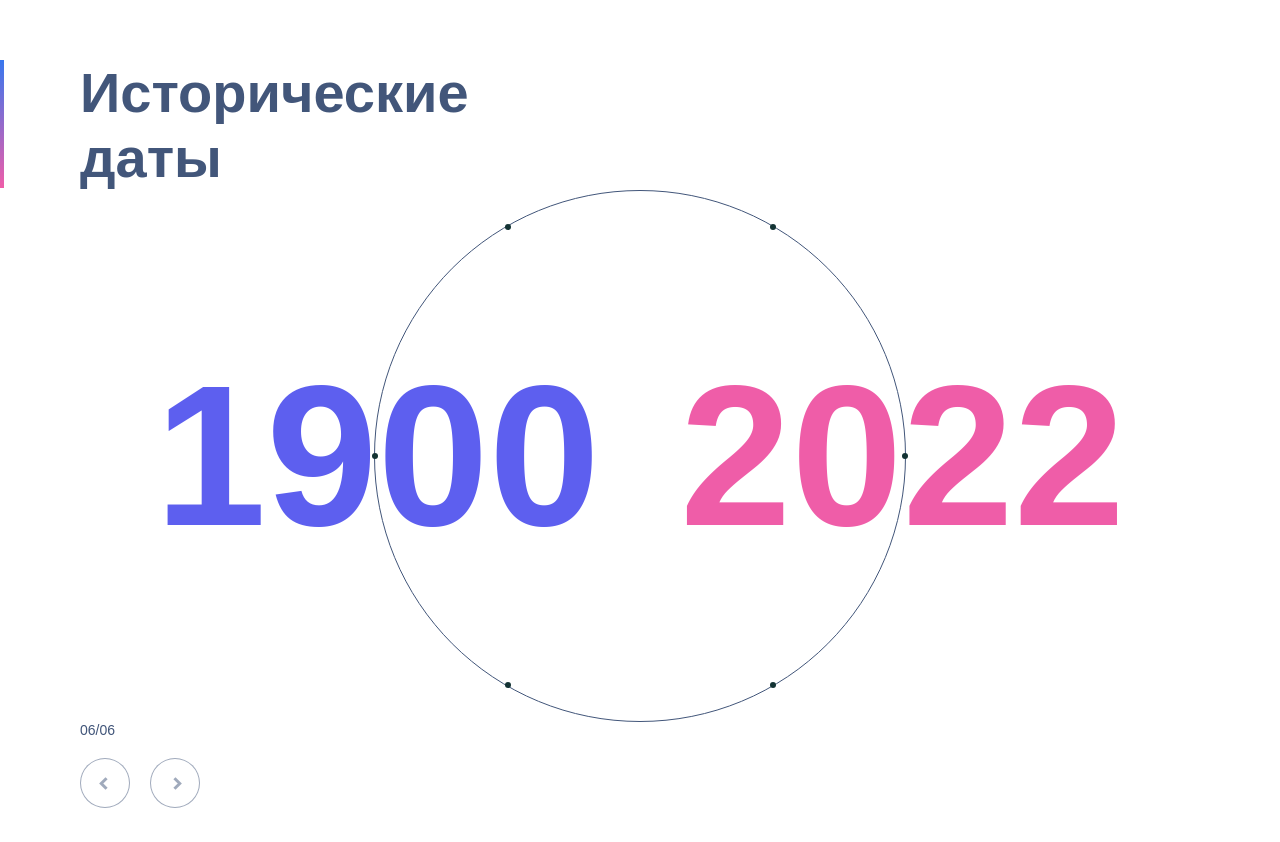
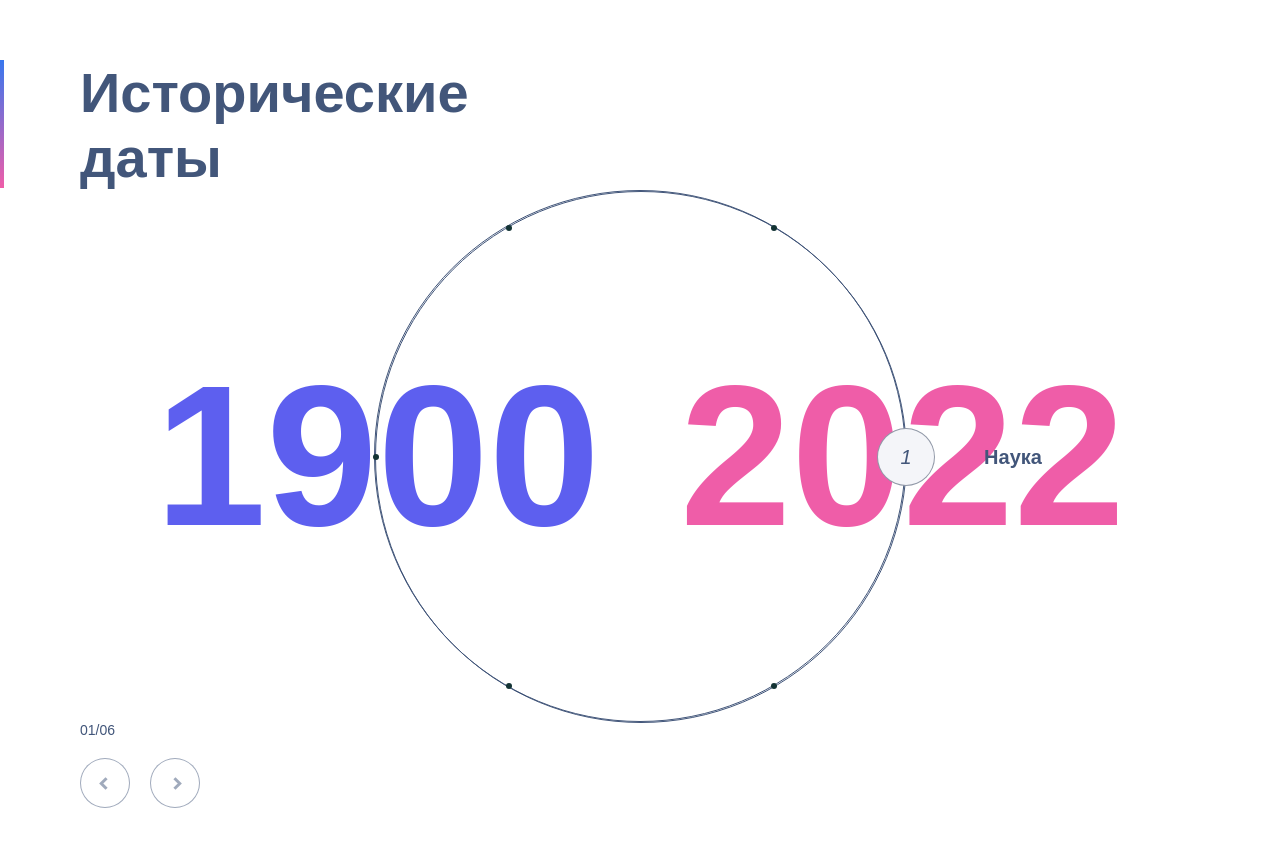
Before and after one commit to sursindmitry/history-dates, a React (Create React App) app: page / in a window 1280 px wide. Shown: the part 110-952 px from the top of the page. Built offline with nearby package versions, Linux system fonts and the light colour scheme.

Commit message:
Circle Navigation

```diff
--- a/src/App.js
+++ b/src/App.js
@@ -1,19 +1,22 @@
-import MenuItem from "./components/Circle/MenuItem";
+import React, { useState } from "react";
 import CircleMenu from "./components/Circle/CircleMenu";
+import Navigation from "./components/Navigation/Navigation";
 
 function App() {
+    const [activeButton, setActiveButton] = useState(1);
+
+    const handleCountData = (count) => {
+        setActiveButton(count);
+    };
+
     return (
         <div className="App">
             <div className="wrapper">
                 <div className="mainName">
                     <h1>Исторические даты</h1>
                 </div>
-                <CircleMenu/>
-                <div className="navigationArrows">
-                    <div className="navNumbers">06/06</div>
-                    <button className="btnLeft"><i className="arrowLeft"></i></button>
-                    <button className="btnRight"><i className="arrowRight"></i></button>
-                </div>
+                <CircleMenu activeButton={activeButton} setActiveButton={setActiveButton} />
+                <Navigation onCountData={handleCountData} />
                 <div className="cards">
                     <div className="card">
                         <b>2015</b>
@@ -22,8 +25,7 @@ function App() {
 
                     <div className="card">
                         <b>2016</b>
-                        <h4>Телескоп «Хаббл» обнаружил самую удалённую из всех обнаруженных галактик, получившую
-                            обозначение GN-z11</h4>
+                        <h4>Телескоп «Хаббл» обнаружил самую удалённую из всех обнаруженных галактик, получившую обозначение GN-z11</h4>
                     </div>
 
                     <div className="card">
--- a/src/components/Circle/CircleMenu.js
+++ b/src/components/Circle/CircleMenu.js
@@ -1,34 +1,41 @@
-import React, {useState} from "react";
-import "./CircleMenu.scss"
+import React from "react";
+import "./CircleMenu.scss";
 import MenuItem from "./MenuItem";
 
-
-const CircleMenu = (props) => {
-
-    const [active, setActive] = useState(null);
-
-    const handleClick = (id) => {
-        setActive(id);
+const CircleMenu = ({ activeButton, setActiveButton }) => {
+    const handleButtonClick = (buttonId) => {
+        setActiveButton(buttonId);
     };
 
+    const menuItems = [
+        { buttonText: "Наука", buttonId: 1 },
+        { buttonText: "Игры", buttonId: 2 },
+        { buttonText: "История", buttonId: 3 },
+        { buttonText: "Кино", buttonId: 4 },
+        { buttonText: "Театры", buttonId: 5 },
+        { buttonText: "Медицина", buttonId: 6 },
+    ];
+
     return (
-        <div>
-            <div className="circular-menu">
-                <div className="years">
-                    <b style={{color: "#5D5FEF"}}>1900</b>
-                    <b style={{color: "#EF5DA8"}}>2022</b>
-                </div>
-                    <MenuItem id={1} active={active === 1} onClick={handleClick} text={"Наука"}/>
-                    <MenuItem id={2} active={active === 2} onClick={handleClick} text={"Игры"}/>
-                    <MenuItem id={3} active={active === 3} onClick={handleClick} text={"История"}/>
-                    <MenuItem id={4} active={active === 4} onClick={handleClick} text={"Кино"}/>
-                    <MenuItem id={5} active={active === 5} onClick={handleClick} text={"Театры"}/>
-                    <MenuItem id={6} active={active === 6} onClick={handleClick} text={"Медицина"}/>
+        <div className="circular-menu">
+            <div className="years">
+                <b style={{ color: "#5D5FEF" }}>1900</b>
+                <b style={{ color: "#EF5DA8" }}>2022</b>
+            </div>
+            <div className="menu-content">
+
+                {menuItems.map((item) => (
+                    <MenuItem
+                        key={item.buttonId}
+                        buttonText={item.buttonText}
+                        buttonId={item.buttonId}
+                        isActive={activeButton === item.buttonId}
+                        onClick={() => handleButtonClick(item.buttonId)}
+                    />
+                ))}
             </div>
         </div>
-
-
     );
-}
+};
 
 export default CircleMenu;
--- a/src/components/Circle/CircleMenu.scss
+++ b/src/components/Circle/CircleMenu.scss
@@ -8,7 +8,17 @@
   border: 1px solid #42567A;
   border-radius: 50%;
 }
-
+.menu-content{
+  position: relative;
+  align-items: center;
+  justify-content: center;
+  margin: 0 auto;
+  width: 530px;
+  height: 530px;
+  border: 1px solid #42567A;
+  border-radius: 50%;
+  transform-origin: center;
+}
 .years {
   position: absolute;
   top: 50%;
--- a/src/components/Circle/MenuItem.js
+++ b/src/components/Circle/MenuItem.js
@@ -21,19 +21,22 @@ const setMenu = () => {
 }
 
 
-const MenuItem = ({id, active, onClick, text}) => {
+const MenuItem = ({buttonText, buttonId, isActive, onClick}) => {
+
     useEffect(() => {
         setMenu();
     })
+    console.log(onClick)
     return (
         <div className={`menu__item`}>
             <i
-                className={`menu-item ${active ? 'active' : ''}`}
-                onClick={() => onClick(id)}
+
+                onClick={() => onClick(buttonId)}
+                className={`menu-item ${isActive ? 'active' : ''}`}
             >
-                {id}
+                {buttonId}
             </i>
-            <b className="menu-item-text">{text}</b>
+            <b className="menu-item-text">{buttonText}</b>
         </div>
     );
 };
--- a/src/components/Circle/MenuItem.scss
+++ b/src/components/Circle/MenuItem.scss
@@ -26,10 +26,12 @@
     color: #42567A;
     -webkit-user-select: none;
     cursor: pointer;
-
+    position: absolute;
+    left: 500px;
+    line-height: 50px;
+    text-align: center;
   }
   .menu-item.active {
-
     position: absolute;
     top: 50%;
     left: 50%;
@@ -50,7 +52,6 @@
   }
   .menu-item-text {
     position: absolute;
-    top: -17px;
     left: 60px;
     width: 100px;
     height: 50px;
@@ -60,7 +61,6 @@
 
   .menu-item.active ~ .menu-item-text{
     position: absolute;
-    top: -17px;
     left: 60px;
     width: 100px;
     height: 50px;
--- /dev/null
+++ b/src/components/Navigation/Navigation.js
@@ -0,0 +1,36 @@
+import React, {useState} from "react";
+import PropTypes from "prop-types";
+import "./Navigation.scss";
+
+const Navigation = ({onCountData}) => {
+    const [count, setCount] = useState(1);
+
+    const handleDec = () => {
+        const updatedCount = count === 1 ? 6 : count - 1;
+        setCount(updatedCount);
+        onCountData(updatedCount);
+    };
+
+    const handleInc = () => {
+        const updatedCount = count === 6 ? 1 : count + 1;
+        setCount(updatedCount);
+        onCountData(updatedCount);
+    };
+    return (
+        <div className="navigationArrows">
+            <div className="navNumbers">0{count}/06</div>
+            <button className="btnLeft" onClick={handleDec}>
+                <i className="arrowLeft"></i>
+            </button>
+            <button className="btnRight" onClick={handleInc}>
+                <i className="arrowRight"></i>
+            </button>
+        </div>
+    );
+};
+
+Navigation.propTypes = {
+    onCountData: PropTypes.func.isRequired,
+};
+
+export default Navigation;
--- /dev/null
+++ b/src/components/Navigation/Navigation.scss
@@ -0,0 +1,52 @@
+.navigationArrows {
+  .navNumbers {
+    margin-left: 80px;
+    margin-bottom: 20px;
+    color: #42567A;
+    font-size: 14px;
+    font-weight: 400;
+  }
+
+  .btnLeft {
+    margin-left: 80px;
+  }
+
+  .btnRight {
+    margin-left: 20px;
+  }
+
+  button {
+    width: 50px;
+    height: 50px;
+    border-radius: 50%;
+    background: #FFFFFF;
+    border: 1px solid rgba(66, 86, 122, 0.5);
+    cursor: pointer;
+    transition: box-shadow 0.2s ease-in-out;
+
+
+    &:hover {
+      border: 1px solid rgba(66, 86, 122, 0.5);
+      box-shadow: 0 0 5px rgba(56, 119, 238, 0.30);
+    }
+
+    i {
+      border: solid #42567A80;
+      border-width: 0 3px 3px 0;
+      display: inline-block;
+      padding: 3px;
+    }
+
+    .arrowRight {
+      transform: rotate(-45deg);
+      -webkit-transform: rotate(-45deg);
+    }
+
+    .arrowLeft {
+
+      transform: rotate(135deg);
+      -webkit-transform: rotate(135deg);
+    }
+
+  }
+}
--- a/src/index.scss
+++ b/src/index.scss
@@ -36,58 +36,7 @@ body {
 
 
 
-  .navigationArrows {
-    .navNumbers {
-      margin-left: 80px;
-      margin-bottom: 20px;
-      color: #42567A;
-      font-size: 14px;
-      font-weight: 400;
-    }
 
-    .btnLeft {
-      margin-left: 80px;
-    }
-
-    .btnRight {
-      margin-left: 20px;
-    }
-
-    button {
-      width: 50px;
-      height: 50px;
-      border-radius: 50%;
-      background: #FFFFFF;
-      border: 1px solid rgba(66, 86, 122, 0.5);
-      cursor: pointer;
-      transition: box-shadow 0.2s ease-in-out;
-
-
-      &:hover {
-        border: 1px solid rgba(66, 86, 122, 0.5);
-        box-shadow: 0 0 5px rgba(56, 119, 238, 0.30);
-      }
-
-      i {
-        border: solid #42567A80;
-        border-width: 0 3px 3px 0;
-        display: inline-block;
-        padding: 3px;
-      }
-
-      .arrowRight {
-        transform: rotate(-45deg);
-        -webkit-transform: rotate(-45deg);
-      }
-
-      .arrowLeft {
-
-        transform: rotate(135deg);
-        -webkit-transform: rotate(135deg);
-      }
-
-    }
-  }
 
   //cards
   .cards {
```
